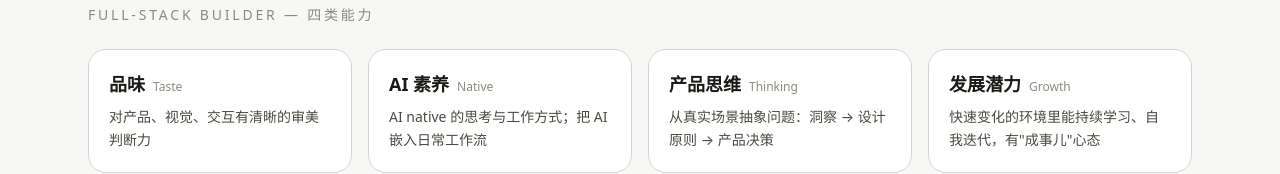
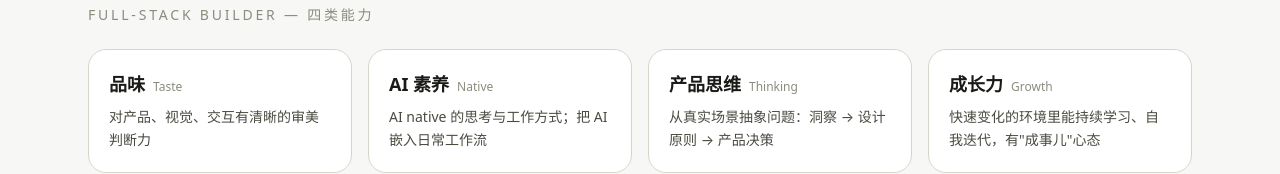
Before and after one commit to jackie948/ldb-space, a Next.js app: page / in a window 1280 px wide. Shown: the part 410-584 px from the top of the page. Built offline with nearby package versions, Linux system fonts and the light colour scheme; no server answers; the database is empty.

Commit message:
Update page.tsx

```diff
--- a/app/page.tsx
+++ b/app/page.tsx
@@ -9,7 +9,7 @@ const CAPABILITIES = [
   { key: 'Taste',    zh: '品味',    body: '对产品、视觉、交互有清晰的审美判断力' },
   { key: 'Native',   zh: 'AI 素养', body: 'AI native 的思考与工作方式；把 AI 嵌入日常工作流' },
   { key: 'Thinking', zh: '产品思维', body: '从真实场景抽象问题：洞察 → 设计原则 → 产品决策' },
-  { key: 'Growth',   zh: '发展潜力', body: '快速变化的环境里能持续学习、自我迭代，有"成事儿"心态' },
+  { key: 'Growth',   zh: '成长力', body: '快速变化的环境里能持续学习、自我迭代，有"成事儿"心态' },
 ]
 
 const TIMELINE = [
```
